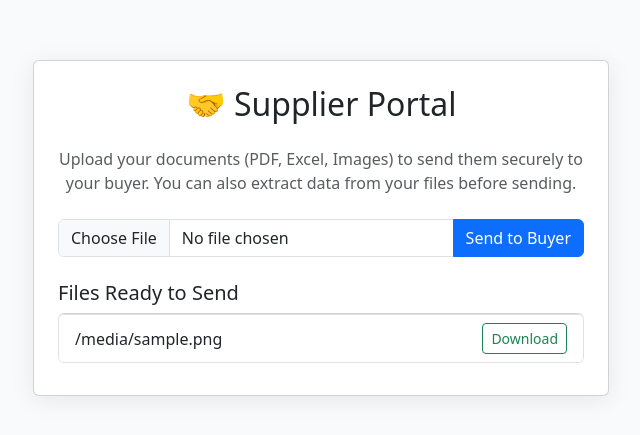
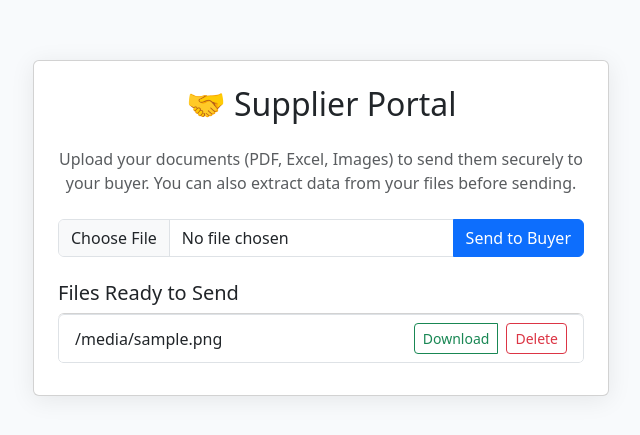
Before and after one commit to marcogalants/FileExchanger, a Flask app: template templates/index.html in a window 1280 px wide. Shown: the top 435 px of the page, without its empty margins (319-959 px from the left). Run offline with Flask 3, Linux system fonts and the light colour scheme; the template is opened without the code that fills it: most values are stand-ins (such as "Sample title", 1, 10 or a date in 2020); parts of the project's set-up code (start-up, migrations or seed data) failed here and were passed over.

Commit message:
add delete file feature

```diff
--- a/app.py
+++ b/app.py
@@ -1,3 +1,15 @@
+@app.route('/delete/<filename>', methods=['POST'])
+def delete_file(filename):
+    file_path = os.path.join(app.config['UPLOAD_FOLDER'], filename)
+    if os.path.exists(file_path):
+        try:
+            os.remove(file_path)
+            flash(f'{filename} deleted successfully.')
+        except Exception as e:
+            flash(f'Error deleting {filename}: {e}')
+    else:
+        flash(f'File {filename} not found.')
+    return redirect(url_for('upload_file'))
 from flask import Flask, render_template, request, send_from_directory, redirect, url_for, flash, jsonify
 import os
 import shutil
--- a/templates/index.html
+++ b/templates/index.html
@@ -34,12 +34,17 @@
         <ul class="list-group file-list mb-2">
             {% for file in files %}
             <li class="list-group-item d-flex justify-content-between align-items-center">
-                {{ file }}
-                <a href="{{ url_for('download_file', filename=file) }}" class="btn btn-sm btn-outline-success">Download</a>
-                {% set ext = file.rsplit('.', 1)[1].lower() %}
-                {% if ext in ['jpg', 'png', 'pdf'] %}
-                <button class="btn btn-sm btn-outline-primary ms-2" onclick="extractData('{{ file }}')">Preview Data Extraction</button>
-                {% endif %}
+                <span>{{ file }}</span>
+                <div class="btn-group" role="group">
+                    <a href="{{ url_for('download_file', filename=file) }}" class="btn btn-sm btn-outline-success">Download</a>
+                    {% set ext = file.rsplit('.', 1)[1].lower() %}
+                    {% if ext in ['jpg', 'png', 'pdf'] %}
+                    <button class="btn btn-sm btn-outline-primary ms-2" onclick="extractData('{{ file }}')">Preview Data Extraction</button>
+                    {% endif %}
+                    <form method="post" action="{{ url_for('delete_file', filename=file) }}" style="display:inline;">
+                        <button type="submit" class="btn btn-sm btn-outline-danger ms-2" onclick="return confirm('Delete {{ file }}?')">Delete</button>
+                    </form>
+                </div>
             </li>
             {% else %}
             <li class="list-group-item text-muted">No files uploaded yet.</li>
```
